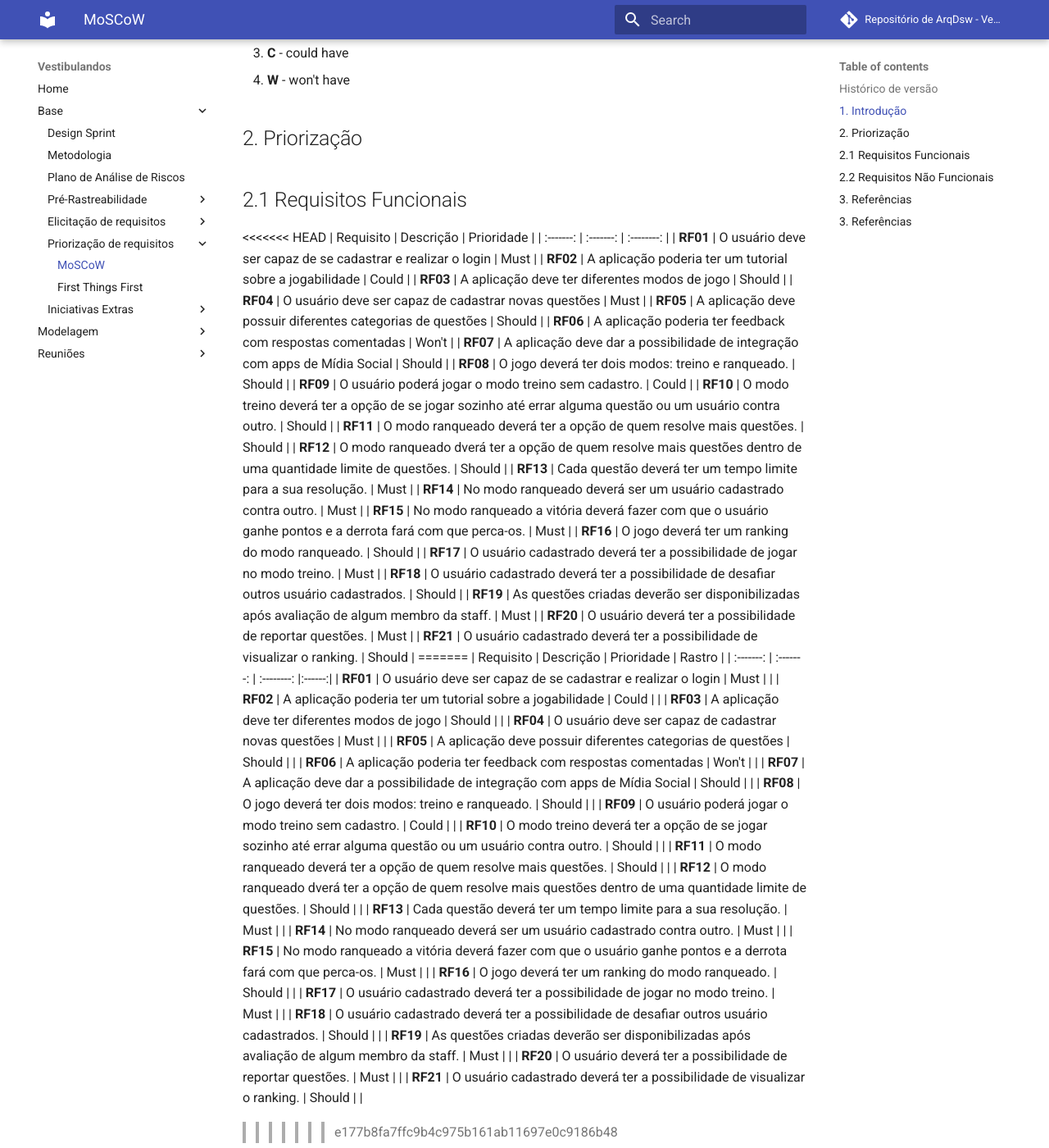
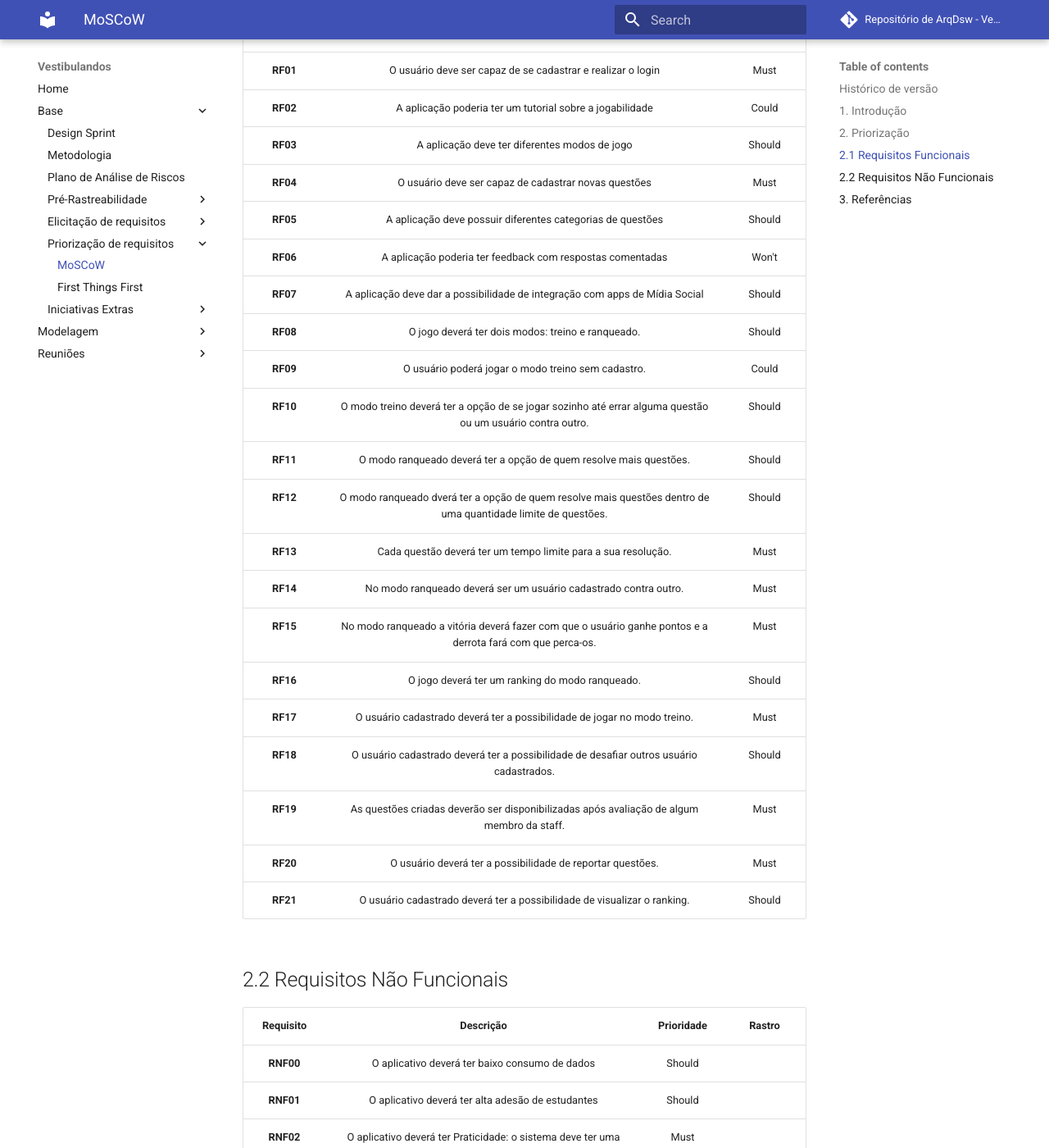
Before and after one commit to UnBArqDsw/2020.1_G4_Vestibulandos, an MkDocs documentation site: the page built from docs/base/priorizacao/moscow.md, in a window 1280 px wide and 1400 px high, scrolled down 1050 px. Shown: the whole window at 82% size. Built offline with MkDocs 1.6.1 and Material for MkDocs 9.7.7, drawn with Linux system fonts in a browser that asks for light colours; comment, search, counter and statistics services are not loaded; some of the changed text lies outside the part shown.

Commit message:
#26 correçao de merge

```diff
--- a/docs/base/priorizacao/moscow.md
+++ b/docs/base/priorizacao/moscow.md
@@ -7,10 +7,8 @@
 | 27/09/2020| 0.2 | Adição da prioridade dos primeiros requisitos elicitados pelo Braimstorming e Introspecção | Lucas Gomes, Guilherme Leal |
 | 28/09/2020| 0.3 | Editou a introdução | Lucas Gomes |
 | 28/09/2020| 0.4 | Revisão de prioridades e adição de RNF | Guilherme Leal |
-<<<<<<< HEAD
-=======
 | 28/09/2020| 0.5 | Adição de rastro RNF's| Guilherme Leal |
->>>>>>> e177b8fa7ffc9b4c975b161ab11697e0c9186b48
+
 
 ## 1. Introdução
 MoSCoW é uma técnica de priorização com o objetivo de definir a importância dos requisitos elicitados de acordo com seu impacto na aplicação e no valor de mercado. Assim, sabendo a prioridade de cada requisito, é possível escolher a ordem em que serão implementados na aplicação. MoSCoW é um acrônimo para as prioridades possíveis nessa técnica e é dada pela seguinte ordem de prioridade:
@@ -23,7 +21,6 @@ MoSCoW é uma técnica de priorização com o objetivo de definir a importância
 ## 2. Priorização
 
 ## 2.1 Requisitos Funcionais
-<<<<<<< HEAD
 | Requisito | Descrição | Prioridade |
 | :-------: | :-------: | :--------: |
 | **RF01** | O usuário deve ser capaz de se cadastrar e realizar o login | Must |
@@ -47,37 +44,11 @@ MoSCoW é uma técnica de priorização com o objetivo de definir a importância
 | **RF19** | As questões criadas deverão ser disponibilizadas após avaliação de algum membro da staff. | Must |
 | **RF20** | O usuário deverá ter a possibilidade de reportar questões. | Must |
 | **RF21** | O usuário cadastrado deverá ter a possibilidade de visualizar o ranking. | Should |
-=======
-| Requisito | Descrição | Prioridade | Rastro |
-| :-------: | :-------: | :--------: |:------:|
-| **RF01** | O usuário deve ser capaz de se cadastrar e realizar o login | Must |  |
-| **RF02** | A aplicação poderia ter um tutorial sobre a jogabilidade | Could |  |
-| **RF03** | A aplicação deve ter diferentes modos de jogo | Should |  |
-| **RF04** | O usuário deve ser capaz de cadastrar novas questões | Must |  |
-| **RF05** | A aplicação deve possuir diferentes categorias de questões | Should |  |
-| **RF06** | A aplicação poderia ter feedback com respostas comentadas | Won't |  |
-| **RF07** | A aplicação deve dar a possibilidade de integração com apps de Mídia Social | Should |  |
-| **RF08** | O jogo deverá ter dois modos: treino e ranqueado. | Should |  |
-| **RF09** | O usuário poderá jogar o modo treino sem cadastro. | Could |  |
-| **RF10** | O modo treino deverá ter a opção de se jogar sozinho até errar alguma questão ou um usuário contra outro. | Should |  |
-| **RF11** | O modo ranqueado deverá ter a opção de quem resolve mais questões. | Should |  |
-| **RF12** | O modo ranqueado dverá ter a opção de quem resolve mais questões dentro de uma quantidade limite de questões. | Should |  |
-| **RF13** | Cada questão deverá ter um tempo limite para a sua resolução. | Must |  |
-| **RF14** | No modo ranqueado deverá ser um usuário cadastrado contra outro. | Must |  |
-| **RF15** | No modo ranqueado a vitória deverá fazer com que o usuário ganhe pontos e a derrota fará com que perca-os. | Must |  |
-| **RF16** | O jogo deverá ter um ranking do modo ranqueado. | Should |  |
-| **RF17** | O usuário cadastrado deverá ter a possibilidade de jogar no modo treino. | Must |  |
-| **RF18** | O usuário cadastrado deverá ter a possibilidade de desafiar outros usuário cadastrados. | Should |  |
-| **RF19** | As questões criadas deverão ser disponibilizadas após avaliação de algum membro da staff. | Must |  |
-| **RF20** | O usuário deverá ter a possibilidade de reportar questões. | Must |  |
-| **RF21** | O usuário cadastrado deverá ter a possibilidade de visualizar o ranking. | Should |  |
->>>>>>> e177b8fa7ffc9b4c975b161ab11697e0c9186b48
 
 ## 2.2 Requisitos Não Funcionais
 
 | Requisito | Descrição | Prioridade | Rastro |
 | :-------: | :-------: | :--------: |:------:|
-<<<<<<< HEAD
 |**RNF00**| O aplicativo deverá ter baixo consumo de dados| Should |
 |**RNF01**| O aplicativo deverá ter alta adesão de estudantes| Should|
 |**RNF02**| O aplicativo deverá ter Praticidade: o sistema deve ter uma abordagem prática e intuitiva|Must|
@@ -91,15 +62,3 @@ MoSCoW é uma técnica de priorização com o objetivo de definir a importância
 
 > CORDEIRO, A.; FREITAS, A. L. Priorização de requisitos e avaliação da qualidade de
 software segundo a percepção dos usuários. Ciência da Informação, 2012.
-=======
-|**RNF00**| Baixo consumo de dados| Should |[ESPS00](https://github.com/UnBArqDsw/2020.1_G4_Vestibulandos/blob/f4daaea33c1af34ad675426ca71002622a2cc90a/docs/base/iniciativas_extras/especificacao_suplementar.md)|
-|**RNF01**| Alta adesão de estudantes| Should|[ESPS01](https://github.com/UnBArqDsw/2020.1_G4_Vestibulandos/blob/f4daaea33c1af34ad675426ca71002622a2cc90a/docs/base/iniciativas_extras/especificacao_suplementar.md)|
-|**RNF02**| Praticidade: o sistema deve ter uma abordagem prática e intuitiva|Must|[ESPS02](https://github.com/UnBArqDsw/2020.1_G4_Vestibulandos/blob/f4daaea33c1af34ad675426ca71002622a2cc90a/docs/base/iniciativas_extras/especificacao_suplementar.md)|
-|**RNF03**| Boa reputação e aceitação de estudantes e instituições de ensino|Must|[ESPS03](https://github.com/UnBArqDsw/2020.1_G4_Vestibulandos/blob/f4daaea33c1af34ad675426ca71002622a2cc90a/docs/base/iniciativas_extras/especificacao_suplementar.md)|
-|**RNF04**| O app deve auxiliar os estudos|Should|[SB00](https://github.com/UnBArqDsw/2020.1_G4_Vestibulandos/blob/ac64975ae91e1f8bf824428f587caa861319ecba/docs/base/elicitacao/storyboard.md#L27)|
-|**RNF05**| O usuário deve ser capaz de utilizar o app sem acompanhamento|Could|[SB01](https://github.com/UnBArqDsw/2020.1_G4_Vestibulandos/blob/ac64975ae91e1f8bf824428f587caa861319ecba/docs/base/elicitacao/storyboard.md#L27)|
-|**RNF06**| O app deve animar/estimular o usuário a estudar|Should|[SB02](https://github.com/UnBArqDsw/2020.1_G4_Vestibulandos/blob/ac64975ae91e1f8bf824428f587caa861319ecba/docs/base/elicitacao/storyboard.md#L27)|
-|**RNF07**| O app deve ser acessível por dispositivos móveis |Must|[SB03](https://github.com/UnBArqDsw/2020.1_G4_Vestibulandos/blob/ac64975ae91e1f8bf824428f587caa861319ecba/docs/base/elicitacao/storyboard.md#L27)|
-
-## 3. Referências
->>>>>>> e177b8fa7ffc9b4c975b161ab11697e0c9186b48
```
Also changed, not shown: docs/base/elicitacao/requisitos_elicitados.md (+3 -13 lines).
